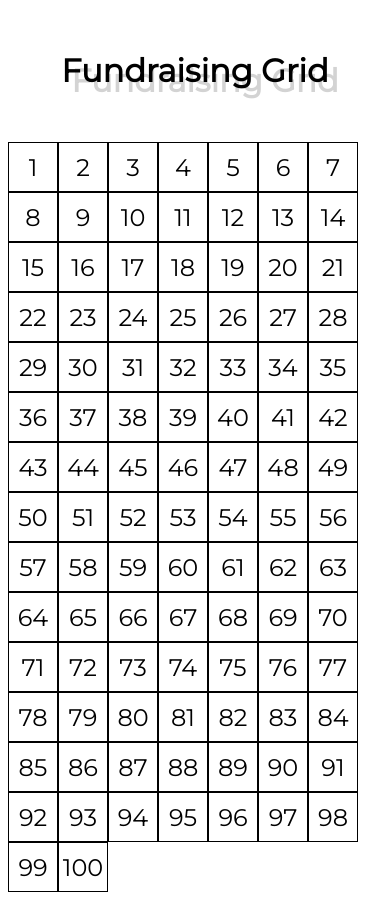
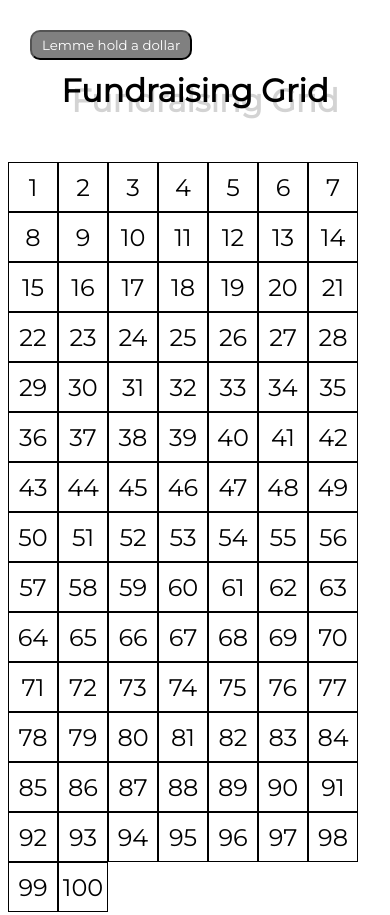
Before and after one commit to thaddeusrayd/fundraisingGrid, a website: page index.html in a window 390 px wide. Shown: the top 915 px of the page. Drawn offline with Linux system fonts and the light colour scheme.

Commit message:
add lemme hold a dollar button, format and fix, add padding to grid under 680px

```diff
--- a/index.html
+++ b/index.html
@@ -15,6 +15,24 @@
     text-align: center;
     padding: 30px;
     text-shadow: 10px 10px 0 lightgray;
+   }
+
+   button {
+    border-radius: 10px;
+   }
+
+   #help {
+       position: fixed;
+       top: 30px;
+       left: 30px;
+       color: white;
+       background-color: gray;
+       padding: 5px 10px 5px 10px;
+   }
+
+   #help:hover {
+       color:white;
+       background-color: black;
    }
 
    #grid {
@@ -54,11 +72,10 @@
        padding: 50px;
    }
 
-   button {
+   #raffle{
        width: 300px;
        font-size: large;
        padding: 10px;
-       border-radius: 10px;
    }
 
    button:hover {
@@ -67,15 +84,22 @@
        color: white;
        background-color: black;
    }
+
+   @media (max-width: 680px) {
+       h1 {
+            padding-top: 50px;
+       }
+   }
   </style>
   <title>Static Template</title>
  </head>
  <body>
   <div class="hero">
   <h1>Fundraising Grid</h1>
+  <a href="https://venmo.com/Thad-Daniels"><button id="help">Lemme hold a dollar</button></a>
   <div id="grid"></div>
   <div id="select-winner">
-  <button onclick="raffle()">Click here to start the raffle!</button>
+  <button id="raffle" onclick="raffle()">Click here to start the raffle!</button>
   <div id="winner"></div>
   </div>
   </div>
```
